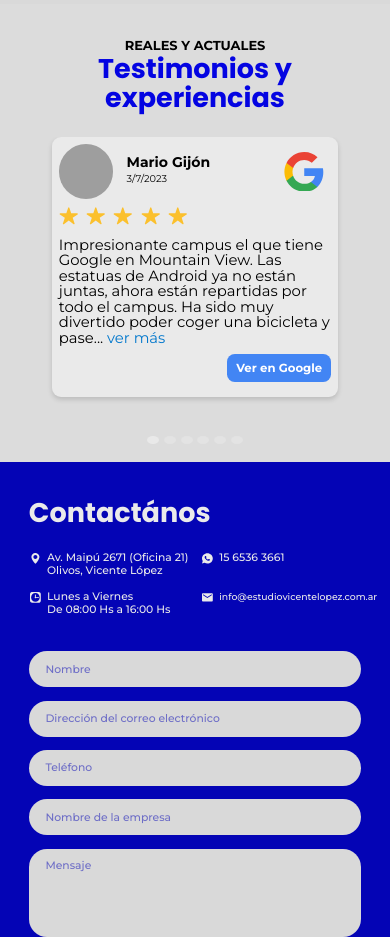
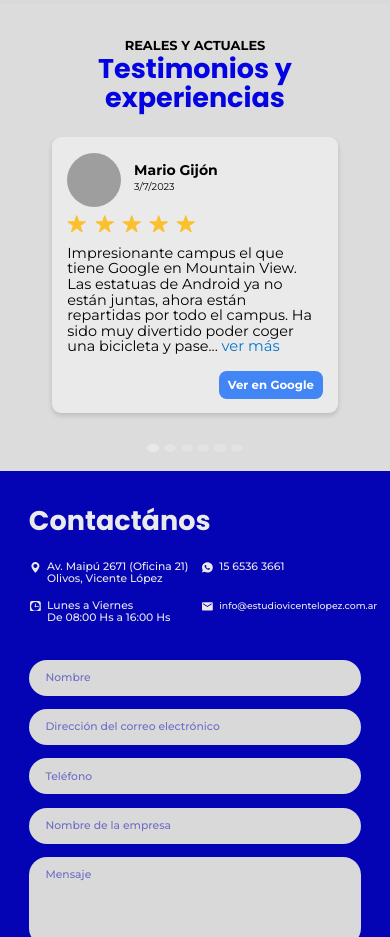
Before and after one commit to Gianva23/Estudio_PIMSI, a React (Create React App) app: page / in a window 390 px wide. Shown: the part 2280-3217 px from the top of the page. Built offline with nearby package versions, Linux system fonts and the light colour scheme; grey boxes are pictures that could not be loaded.

Commit message:
saco icono de google en reviews

```diff
--- a/src/components/ReviewText/ReviewText.css
+++ b/src/components/ReviewText/ReviewText.css
@@ -18,7 +18,7 @@
 
 @media (max-width: 1080px){
   .review-text{
-    font-size: 3.8vw;  /* 16px */
+    font-size: 3.7vw;  /* 16px */
     line-height: 4vw;    /* 24px */
     padding: 0;
   }
--- a/src/sections/Reviews/Reviews.css
+++ b/src/sections/Reviews/Reviews.css
@@ -189,7 +189,7 @@
   }
   .card-inner{
     min-height: 50.83vw;
-    padding: 1.85vw 1.85vw 0 1.85vw;
+    padding: 4vw 4vw 0;
     border-radius: 2.31vw;
     box-shadow: 0 0.648vw 1.388vw rgba(0,0,0,0.15);
   }
--- a/src/sections/Reviews/Reviews.jsx
+++ b/src/sections/Reviews/Reviews.jsx
@@ -135,7 +135,6 @@ const handleTouchEnd = (e) => {
                       <p className="review-name">{review.author_name}</p>
                       <p className="review-time">{epochToDate(review.time)}</p>
                     </div>
-                    <div className="Logo-Google"><LogoGoogle/></div>
                   </div>
                   <div className="card-info">
                     <Stars rating={review.rating} />
```
Also changed, not shown: src/assets/images/Vector_Google.svg (deleted), 11 other files (tests, documents, lock files or other folders).
